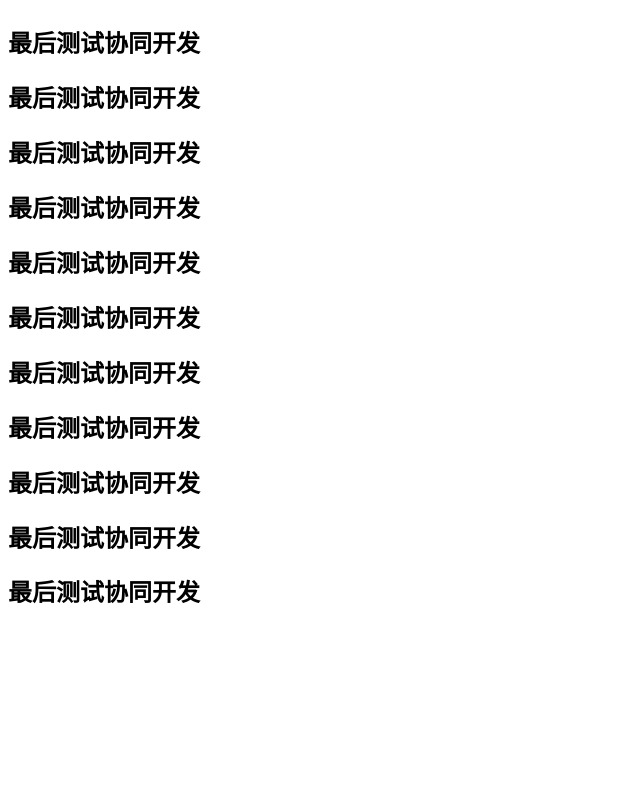
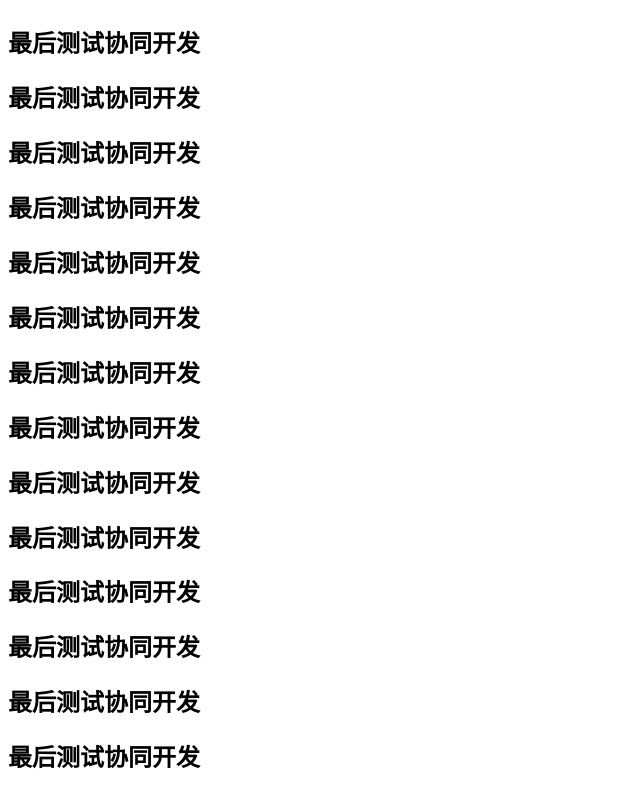
Before and after one commit to Aabcdec/textVue, a Vue app: page / in a window 1280 px wide. Shown: the part 574-1367 px from the top of the page, without its empty margins (0-640 px from the left). Before the commit the page ends 1202 px from the top, so only its background shows below. Built offline with nearby package versions, Linux system fonts and the light colour scheme.

Commit message:
测试差异提交

```diff
--- a/src/App.vue
+++ b/src/App.vue
@@ -11,6 +11,8 @@
     <h2>最后测试协同开发</h2>   <h2>最后测试协同开发</h2>   <h2>最后测试协同开发</h2>   <h2>最后测试协同开发</h2>
     <h2>最后测试协同开发</h2>   <h2>最后测试协同开发</h2>   <h2>最后测试协同开发</h2>   <h2>最后测试协同开发</h2>
     <h2>最后测试协同开发</h2>  <h2>最后测试协同开发</h2>  <h2>最后测试协同开发</h2>
+    <h2>最后测试协同开发</h2>  <h2>最后测试协同开发</h2>
+    <h2>最后测试协同开发</h2>
   </div>
 </template>
 <script setup>
```
